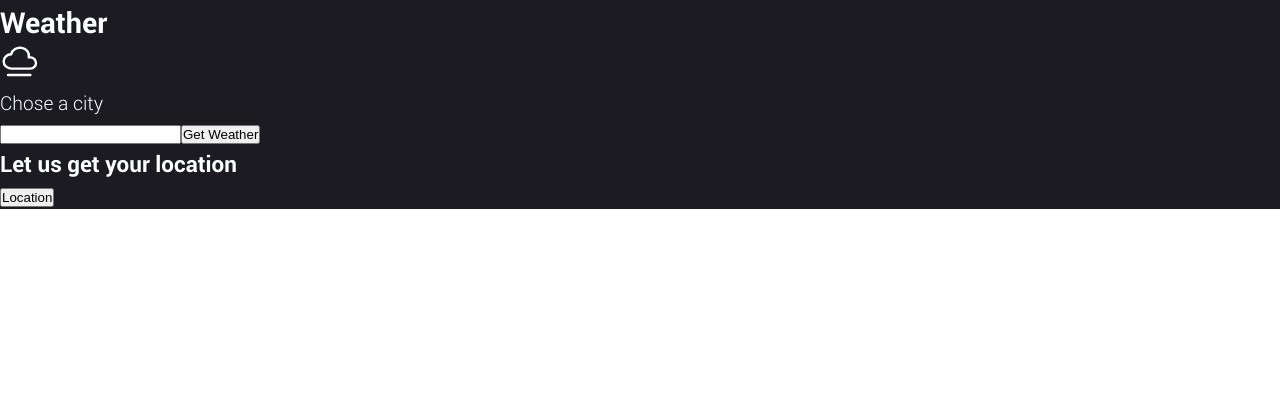
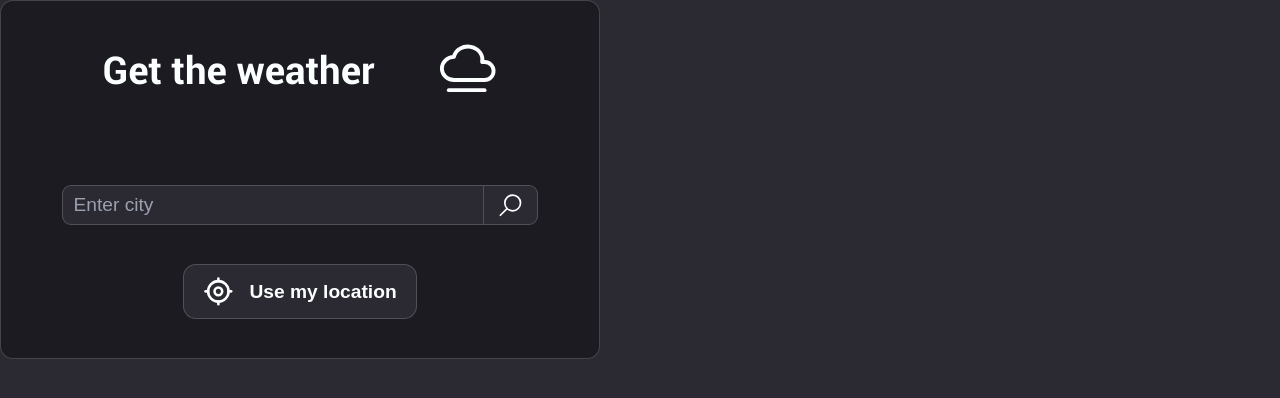
Before and after one commit to IvanoiuPetrut/weather-app, a Vue app: page / in a window 1280 px wide. Shown: the top 398 px of the page. Built offline with nearby package versions, Linux system fonts and the light colour scheme; no server answers.

Commit message:
feat(style): add scss for the component

```diff
--- a/src/assets/style/global.scss
+++ b/src/assets/style/global.scss
@@ -48,6 +48,7 @@ html {
   font-family: $font-stack;
   color: colors.$text-color;
   line-height: 1.5;
+  background-color: colors.$secondary-color;
 }
 
 .btn {
--- a/src/components/IconWeather.vue
+++ b/src/components/IconWeather.vue
@@ -508,6 +508,28 @@
   </svg>
 
   <svg
+    v-else-if="name === 'current-location'"
+    xmlns="http://www.w3.org/2000/svg"
+    class="icon icon-tabler icon-tabler-current-location"
+    width="24"
+    height="24"
+    viewBox="0 0 24 24"
+    stroke-width="2"
+    stroke="currentColor"
+    fill="none"
+    stroke-linecap="round"
+    stroke-linejoin="round"
+  >
+    <path stroke="none" d="M0 0h24v24H0z" fill="none"></path>
+    <circle cx="12" cy="12" r="3"></circle>
+    <circle cx="12" cy="12" r="8"></circle>
+    <line x1="12" y1="2" x2="12" y2="4"></line>
+    <line x1="12" y1="20" x2="12" y2="22"></line>
+    <line x1="20" y1="12" x2="22" y2="12"></line>
+    <line x1="2" y1="12" x2="4" y2="12"></line>
+  </svg>
+
+  <svg
     v-else-if="name === 'arrow-left'"
     aria-hidden="true"
     focusable="false"
--- a/src/components/SelectLocation.vue
+++ b/src/components/SelectLocation.vue
@@ -1,30 +1,28 @@
 <template>
   <div class="select-location">
-    <div>
-      <h2>Weather</h2>
-      <IconWeather name="logo"></IconWeather>
+    <div class="header">
+      <h2 class="header__title">Get the weather</h2>
+      <IconWeather name="logo" class="header__logo"></IconWeather>
     </div>
-    <div class="form">
-      <label for="serach-ciy" class="form__label">Chose a city</label>
-      <div class="form__section">
-        <input type="text" id="serach-ciy" class="form__input" />
-        <button class="form__btn">Get Weather</button>
-      </div>
-    </div>
+    <SearchBar></SearchBar>
     <div class="get-your-location">
-      <h3 class="get-your-location__title">Let us get your location</h3>
-      <button class="get-your-location__btn">Location</button>
+      <button class="get-your-location__btn">
+        <IconWeather name="current-location" class="icon"></IconWeather>
+        Use my location
+      </button>
     </div>
   </div>
 </template>
 
 <script>
 import IconWeather from "./IconWeather.vue";
+import SearchBar from "./SearchBar.vue";
 
 export default {
   name: "SelectLocation",
   components: {
     IconWeather,
+    SearchBar,
   },
 };
 </script>
@@ -33,6 +31,54 @@ export default {
 @use "../assets/style/colors.scss";
 
 .select-location {
+  display: flex;
+  flex-direction: column;
+  align-items: center;
+  gap: 2rem;
+  padding: 2rem 3.2rem;
+  max-width: 600px;
   background-color: colors.$primary-color;
+  border-radius: 13px;
+  border: 1px solid colors.$transparent-color-neutral;
+  .header {
+    display: flex;
+    align-items: center;
+    gap: 3.2rem;
+    margin-bottom: 2.4rem;
+
+    &__title {
+      font-size: 2rem;
+    }
+
+    &__logo {
+      width: 3.2rem;
+      height: 3.2rem;
+    }
+  }
+
+  .get-your-location__btn {
+    display: flex;
+    align-items: center;
+    gap: 0.8rem;
+    padding: 0.6rem 1rem;
+    font-size: 1rem;
+    font-weight: bold;
+    border-radius: 13px;
+    color: colors.$text-color;
+    background-color: colors.$secondary-color;
+    border: 1px solid colors.$transparent-color-neutral;
+    cursor: pointer;
+    transition: all 0.3s ease-in-out;
+
+    &:hover {
+      background-color: colors.$transparent-primary-color;
+      border-color: colors.$accent-color;
+    }
+
+    .icon {
+      width: 1.6rem;
+      height: 1.6rem;
+    }
+  }
 }
 </style>
```
